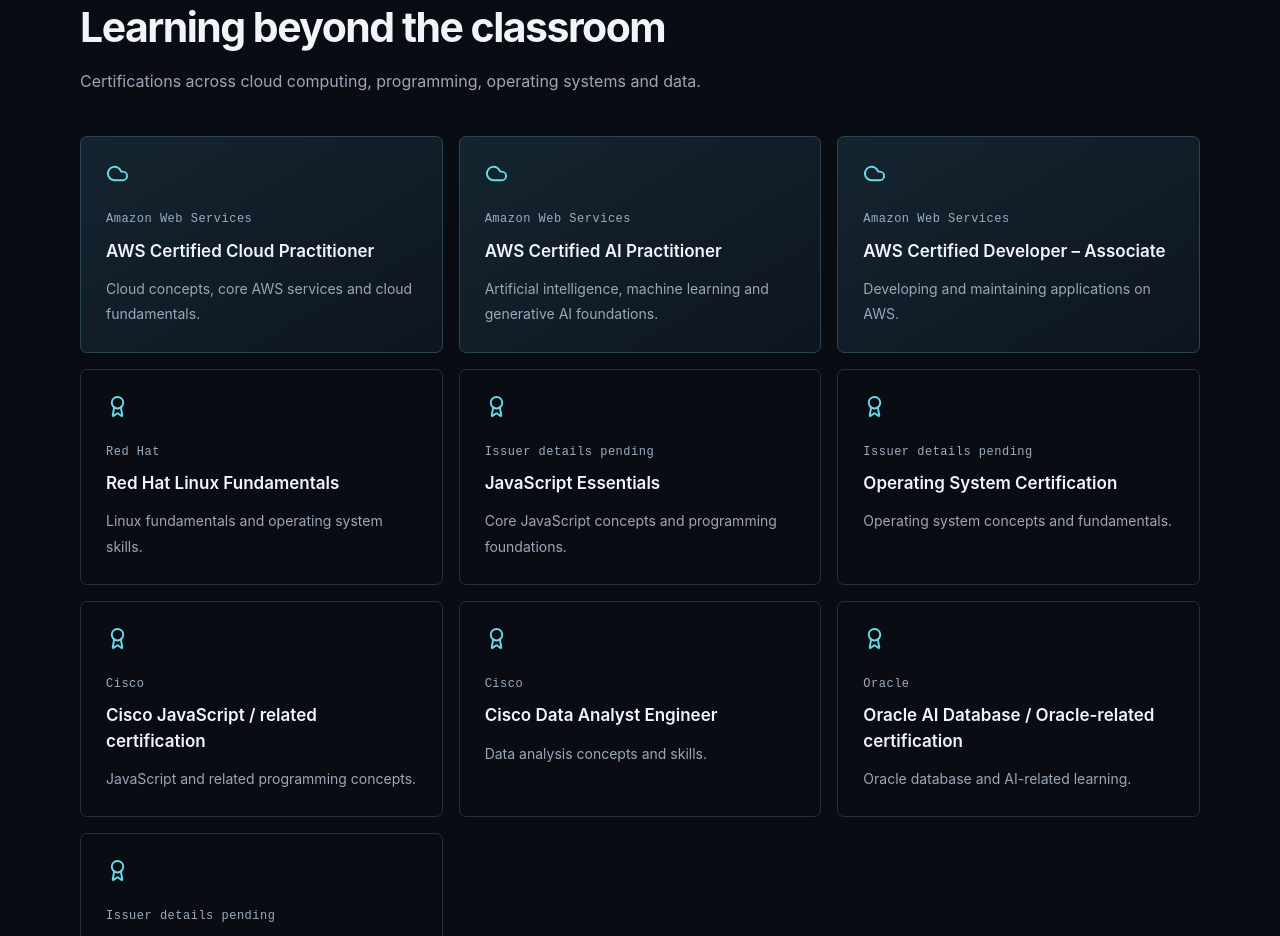
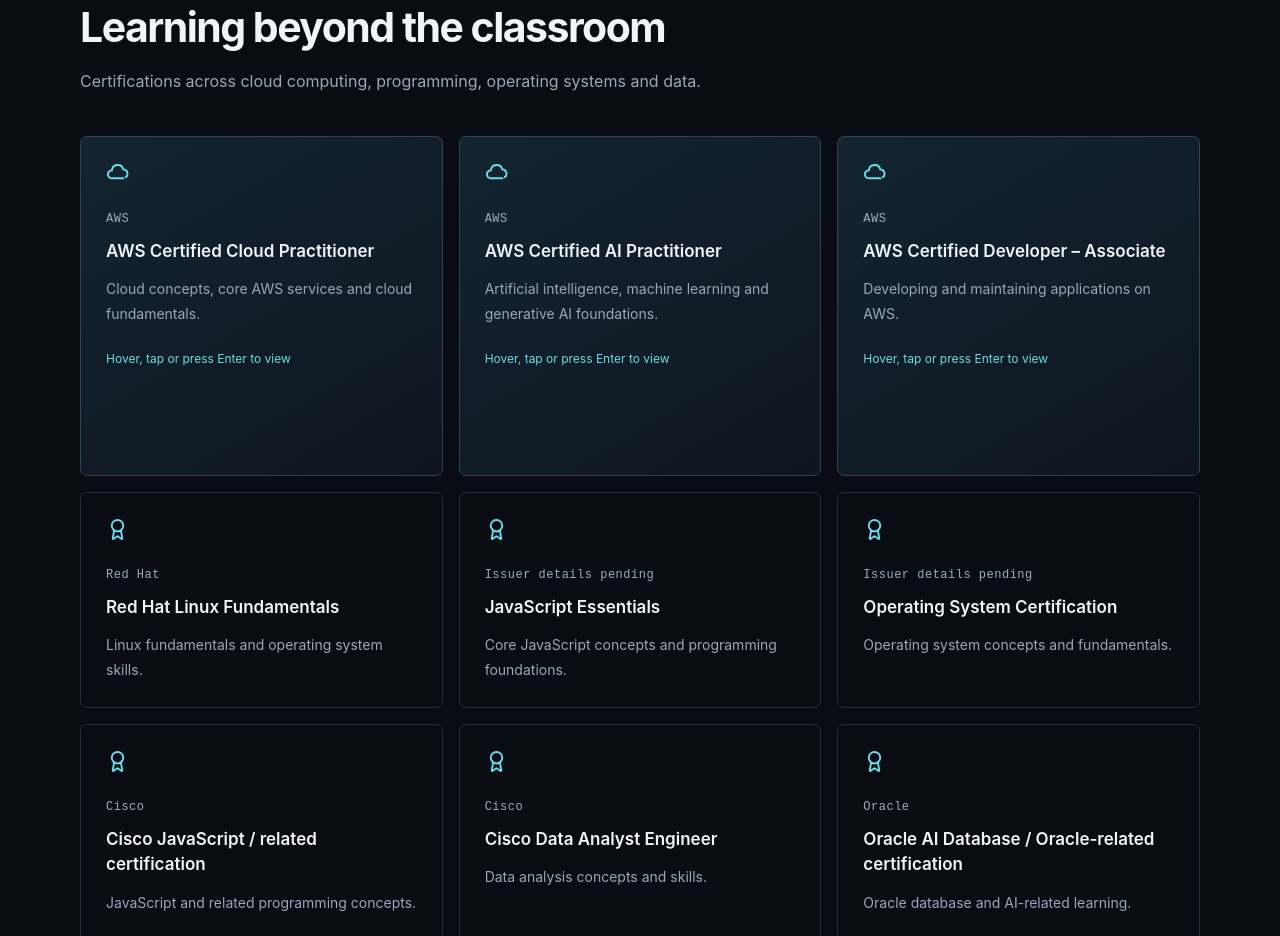
Before and after one commit to hariom266/hariom-portfolio, a plain HTML site: page index.html in a window 1280 px wide. Shown: the part 5070-6006 px from the top of the page. Drawn offline with Linux system fonts and the light colour scheme.

Commit message:
Add accessible AWS certificate flip cards and lightbox

```diff
--- /dev/null
+++ b/assets/certifications.css
@@ -0,0 +1,16 @@
+#certifications .cert-grid{grid-template-columns:repeat(3,minmax(0,1fr))}aws-certifications{display:contents}
+#certifications .aws-flip-card{padding:0;min-height:330px;perspective:1100px;background:transparent;border:0;cursor:pointer;outline-offset:5px}
+.certificate-inner{display:grid;min-height:330px;height:100%;transform-style:preserve-3d;transition:transform .7s ease}
+.aws-flip-card.is-flipped .certificate-inner{transform:rotateY(180deg)}
+.certificate-front,.certificate-back{grid-area:1/1;padding:25px;border:1px solid #294652;border-radius:7px;background:linear-gradient(150deg,#142530,#0e151f);backface-visibility:hidden;-webkit-backface-visibility:hidden;min-width:0}
+.certificate-front{transform:rotateY(0deg)}.certificate-back{transform:rotateY(180deg);display:flex;flex-direction:column;align-items:flex-start;gap:12px}
+.certificate-thumb{width:100%;aspect-ratio:800/566;object-fit:contain;background:#0b121c;border-radius:4px}
+#certifications .certificate-caption{font-size:14px;line-height:1.5;color:#dbe5f1;margin:0}
+#certifications .certificate-view{margin:0;text-decoration:underline;text-underline-offset:4px;font-size:14px}
+.certificate-hint{display:block;margin-top:22px;color:var(--accent);font-size:12px}.certificate-date{font-size:13px}
+.certificate-dialog{position:fixed;inset:0;margin:auto;width:min(1000px,94vw);max-height:94dvh;padding:0;border:1px solid #416477;border-radius:12px;background:#0e1722;color:#edf1f7;overflow:auto}
+.certificate-dialog::backdrop{background:#02070de8;backdrop-filter:blur(4px)}
+.certificate-modal-panel{padding:24px}.certificate-modal-panel h3{padding-right:90px;margin-bottom:20px;font-size:18px;line-height:1.5}.certificate-close{float:right;border:1px solid #416477;border-radius:5px;padding:7px 12px;background:#152635;color:#edf1f7;cursor:pointer}.certificate-full{width:100%;max-height:75dvh;object-fit:contain;display:block}
+@media(max-width:1000px){#certifications .cert-grid{grid-template-columns:repeat(2,minmax(0,1fr))}}
+@media(max-width:600px){#certifications .cert-grid{grid-template-columns:1fr}.certificate-front,.certificate-back{padding:23px}.certificate-modal-panel{padding:16px}}
+@media(prefers-reduced-motion:reduce){.certificate-inner,.aws-flip-card.is-flipped .certificate-inner,.certificate-front,.certificate-back{transform:none!important}.certificate-front,.certificate-back{transition:opacity .15s ease!important;backface-visibility:visible}.certificate-back{opacity:0;pointer-events:none}.aws-flip-card.is-flipped .certificate-front{opacity:0;pointer-events:none}.aws-flip-card.is-flipped .certificate-back{opacity:1;pointer-events:auto}}
--- /dev/null
+++ b/assets/certifications.js
@@ -0,0 +1,42 @@
+// Add one object here and its certificate image in assets/certificates/.
+export const certifications = [
+  {name:'AWS Certified Cloud Practitioner',issuer:'AWS',date:'',image:'./assets/certificates/aws-cloud-practitioner.svg',credentialUrl:'',description:'Cloud concepts, core AWS services and cloud fundamentals.'},
+  {name:'AWS Certified AI Practitioner',issuer:'AWS',date:'',image:'./assets/certificates/aws-ai-practitioner.svg',credentialUrl:'',description:'Artificial intelligence, machine learning and generative AI foundations.'},
+  {name:'AWS Certified Developer – Associate',issuer:'AWS',date:'',image:'./assets/certificates/aws-developer-associate.svg',credentialUrl:'',description:'Developing and maintaining applications on AWS.'}
+];
+const cloudIcon='<svg viewBox="0 0 24 24" width="23" height="23" fill="none" stroke="currentColor" stroke-width="2" aria-hidden="true"><path d="M20 16.2A4.5 4.5 0 0 0 18 7.7a6 6 0 0 0-11.8 1A4 4 0 0 0 6 17h13"/></svg>';
+function element(tag,className,text){const el=document.createElement(tag);if(className)el.className=className;if(text)el.textContent=text;return el;}
+class AwsCertifications extends HTMLElement {
+ connectedCallback(){
+  if(this.dataset.ready)return;this.dataset.ready='true';
+  const dialog=element('dialog','certificate-dialog');
+  dialog.setAttribute('aria-labelledby','certificate-dialog-title');
+  const close=element('button','certificate-close','Close ×');close.type='button';close.setAttribute('aria-label','Close certificate viewer');
+  const title=element('h3','','');title.id='certificate-dialog-title';
+  const large=element('img','certificate-full');
+  const panel=element('div','certificate-modal-panel');panel.append(close,title,large);dialog.append(panel);
+  let opener;
+  close.onclick=()=>dialog.close();
+  dialog.addEventListener('click',e=>{if(e.target===dialog){const r=panel.getBoundingClientRect();if(e.clientX<r.left||e.clientX>r.right||e.clientY<r.top||e.clientY>r.bottom)dialog.close();}});
+  dialog.addEventListener('close',()=>{document.body.style.overflow='';opener?.focus();});
+  this.append(dialog);
+  certifications.forEach(cert=>{
+   const card=element('article','cert-card aws aws-flip-card');card.tabIndex=0;card.setAttribute('aria-label',cert.name+'. Press Enter or Space to show or hide certificate.');
+   const inner=element('div','certificate-inner');
+   const front=element('div','certificate-front');const icon=element('div','cert-icon');icon.innerHTML=cloudIcon;
+   front.append(icon,element('span','cert-issuer',cert.issuer),element('h3','',cert.name));if(cert.date)front.append(element('p','certificate-date',cert.date));front.append(element('p','',cert.description),element('span','certificate-hint','Hover, tap or press Enter to view'));
+   const back=element('div','certificate-back');const img=element('img','certificate-thumb');img.src=cert.image;img.alt=cert.name+' certificate — open full size to inspect';img.loading='lazy';img.width=800;img.height=566;
+   const caption=element('p','certificate-caption',cert.name);const link=element('a','certificate-view','View full size');link.href=cert.image;
+   back.append(img,caption,link);if(cert.credentialUrl){const credential=element('a','','Verify credential');credential.href=cert.credentialUrl;credential.target='_blank';credential.rel='noopener noreferrer';back.append(credential);}
+   inner.append(front,back);card.append(inner);this.append(card);
+   let pinned=false,hovered=false;
+   const update=()=>{const flipped=pinned||hovered;card.classList.toggle('is-flipped',flipped);front.setAttribute('aria-hidden',String(flipped));back.setAttribute('aria-hidden',String(!flipped));back.inert=!flipped;};update();
+   card.addEventListener('pointerenter',e=>{if(e.pointerType==='mouse'&&matchMedia('(hover:hover)').matches){hovered=true;update();}});
+   card.addEventListener('pointerleave',()=>{hovered=false;update();});
+   card.addEventListener('click',e=>{if(e.target.closest('a,button'))return;pinned=!pinned;hovered=false;update();});
+   card.addEventListener('keydown',e=>{if(e.target!==card)return;if(e.key==='Enter'||e.key===' '){e.preventDefault();pinned=!pinned;hovered=false;update();}});
+   link.addEventListener('click',e=>{e.preventDefault();e.stopPropagation();pinned=true;update();opener=link;title.textContent=cert.name;large.src=cert.image;large.alt=cert.name+' certificate, full size';dialog.showModal();document.body.style.overflow='hidden';close.focus();});
+  });
+ }
+}
+customElements.define('aws-certifications',AwsCertifications);
--- a/index.html
+++ b/index.html
@@ -1,3 +1,3 @@
 <!doctype html><html lang="en"><head><meta charset="UTF-8"/><meta name="viewport" content="width=device-width, initial-scale=1.0"/><meta name="theme-color" content="#090d13"/><title>Hariom Chourasiya | Java Developer | Full Stack Developer</title><meta name="description" content="Portfolio of Hariom Chourasiya, a B.Tech Computer Science & Business Systems student and aspiring Java and Full Stack Developer with AWS certifications and hands-on project experience."/><meta property="og:type" content="website"/><meta property="og:title" content="Hariom Chourasiya | Java Developer | Full Stack Developer"/><meta property="og:description" content="Explore my Java and full-stack projects, technical skills and AWS certifications."/><meta name="twitter:card" content="summary"/><meta name="twitter:title" content="Hariom Chourasiya | Java Developer | Full Stack Developer"/><meta name="twitter:description" content="Java, full-stack development and cloud. Explore my projects and development journey."/><link rel="icon" type="image/svg+xml" href="./favicon.svg"/>  <script type="module" crossorigin src="./assets/index-CSX18G1x.js"></script>
   <link rel="stylesheet" crossorigin href="./assets/index-B2ozihqe.css">
-</head><body><div id="root"></div></body></html>
+<link rel="stylesheet" href="./assets/certifications.css"><script type="module" src="./assets/certifications.js"></script></head><body><div id="root"></div></body></html>
```
Also changed, not shown: README.md, assets/certificates/aws-ai-practitioner.svg (added), assets/certificates/aws-cloud-practitioner.svg (added), assets/certificates/aws-developer-associate.svg (added), assets/index-CSX18G1x.js.
